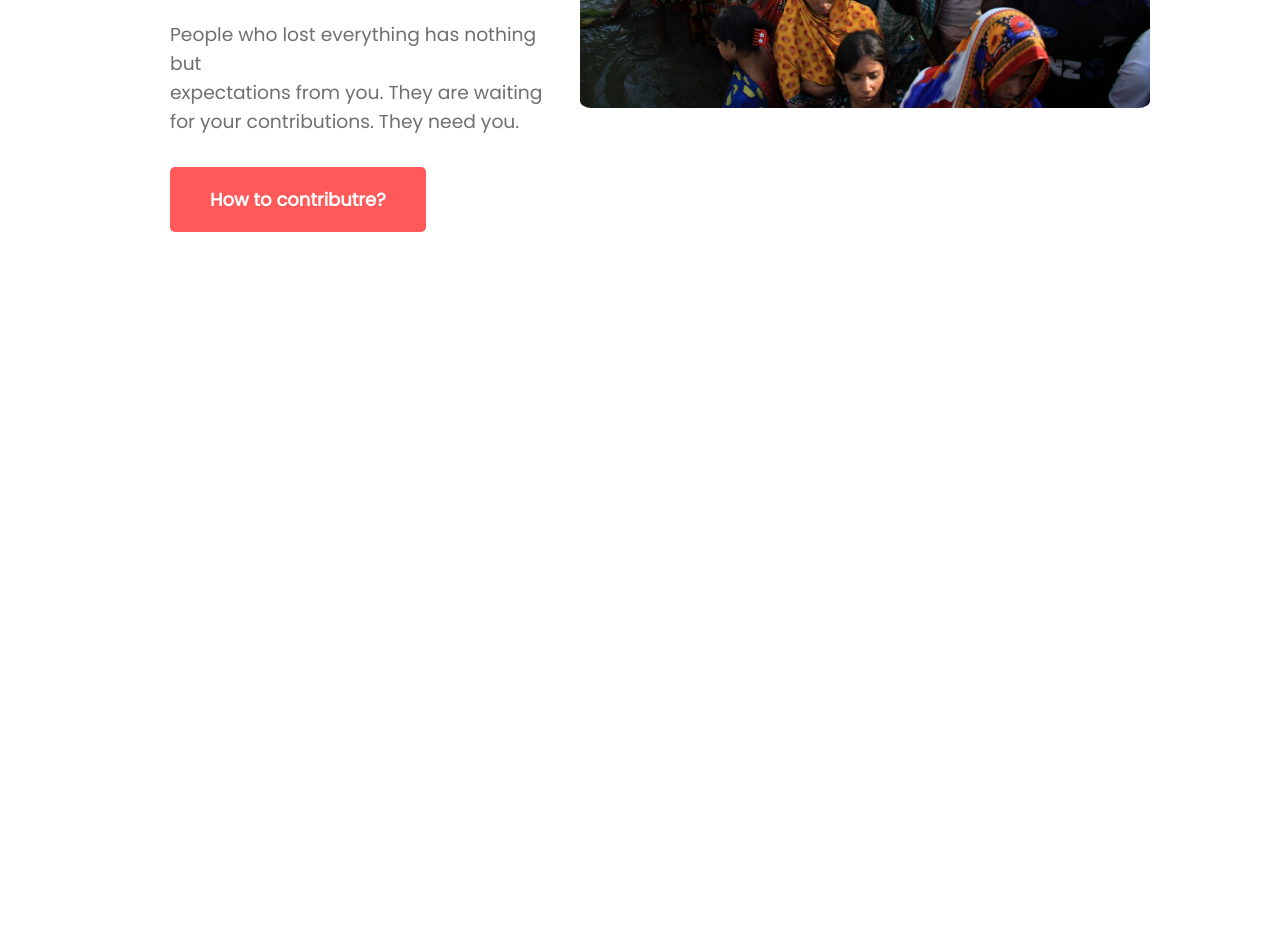
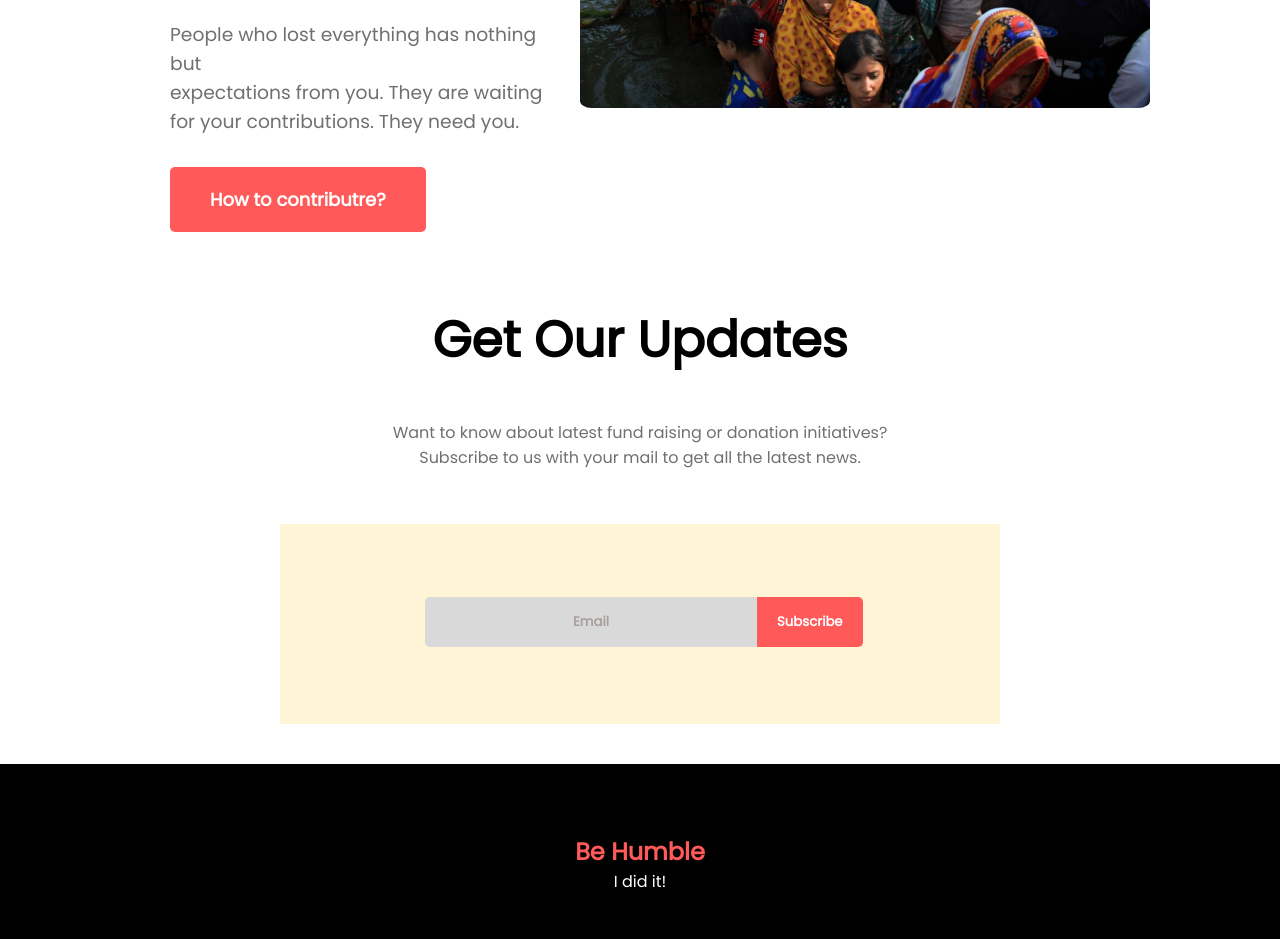
Before and after one commit to asifur3958/flood-relief-donation, a plain HTML site: page index.html in a window 1280 px wide. Shown: the part 2530-3469 px from the top of the page. Before the commit the page ends 2830 px from the top, so only its background shows below. Drawn offline with Linux system fonts and the light colour scheme.

Commit message:
final & last section done

```diff
--- a/index.html
+++ b/index.html
@@ -69,7 +69,7 @@
         </div>
     </section>
 
-    <section>
+    <section id="waiting">
         <div id="waiting-flexible">
             <div class="waiting-flexed waiting-descriptions">
                 <h1 id="header-waiting">They are waiting<br>for you</h1>
@@ -81,7 +81,33 @@
                 <img src="./images/donation7.jpg" alt="">
             </div>
         </div>
+    </section>
 
+    <section class="get-my-updates">
+        <div id="updates">
+            <h1 id="header-D-today">Get Our Updates</h1>
+            <h3 id="sub-desc">Want to know about latest fund raising or donation initiatives?<br>Subscribe to us with your mail to get all the latest news.</h3>
+        </div>
+
+        <div class="email-subscription">
+            <div class="flexible-subscription">
+                <div class="flexed-subscription flexed-email">
+                    <h5 id="email">Email</h5>
+                </div>
+                <div class="flexed-subscription flexed-sub">
+                    <h5 id="subscribe">Subscribe</h5>
+                </div>
+            </div>
+            <div>
+                <h5 id="blank"></h5>
+            </div>
+        </div>
+    </section>
+    <section>
+        <footer class="footer">
+            <h1 id="footer1">Be Humble</h1>
+            <h4 id="footer2">I did it!</h4>
+        </footer>
     </section>
 </body>
 </html>
--- a/style.css
+++ b/style.css
@@ -165,3 +165,62 @@ hr{
     margin-bottom: 50px;
     color: #707070;
 }
+#updates{
+    text-align: center;
+}
+#sub-desc{
+    color: #707070;
+    font-weight: 100;
+    font-size: 16px;
+    text-align: center;
+    border-radius: 5px;
+    margin-bottom: 70px;
+}
+.flexible-subscription{
+    display: flex;
+    padding-left: 50%;
+}
+.flexed-subscription{
+    position: center;
+    padding: 5px 5px;
+    margin: 30px;
+}
+#email{
+    margin-left: -250px;
+    background-color: #D9D9D9;
+    color: #AA9F9F;
+    padding: 15px 148px;
+    border-radius: 2px;
+    border-top-left-radius: 5px;
+    border-bottom-left-radius: 5px;
+}
+#subscribe{
+    background-color: #FF5959;
+    color: #FFFFFF;
+    padding: 15px 20px;
+    border-top-right-radius: 5px;
+    border-bottom-right-radius: 5px;
+    margin-left: -70px;
+}
+#blank{
+    background-color: #FFF4D6;
+    padding: 100px 0px;
+    padding-left: 50px;
+    margin-top: -180px;
+    margin-left: 280px;
+    margin-right: 280px;
+}
+.footer{
+    text-align: center;
+}
+#footer1{
+    color: #FF5959;
+    padding: 70px 0px;
+    background-color: black;
+    margin-top: 40px;
+}
+#footer2{
+    font-weight: 100;
+    margin-top: -90px;
+    color: white;
+}
```
Also changed, not shown: images/cover.jpg (deleted), images/donation0.jpg (deleted), images/donation1.jpg (deleted), images/donation10.jpg (deleted), images/donation11.jpg (deleted), images/donation14.webp (deleted), images/donation2.jpg (deleted), images/donation4.jpg (deleted), images/donation9.jpg (deleted), 1 other file.
